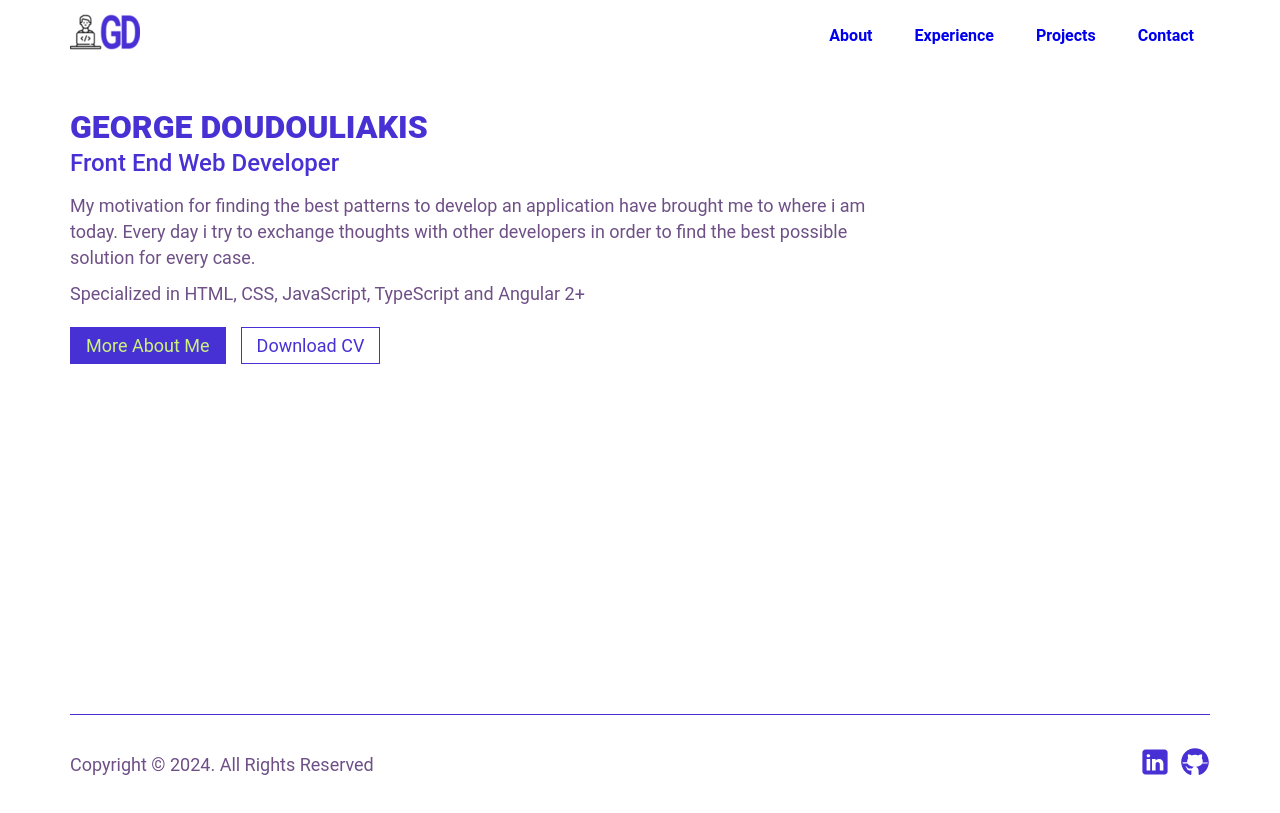
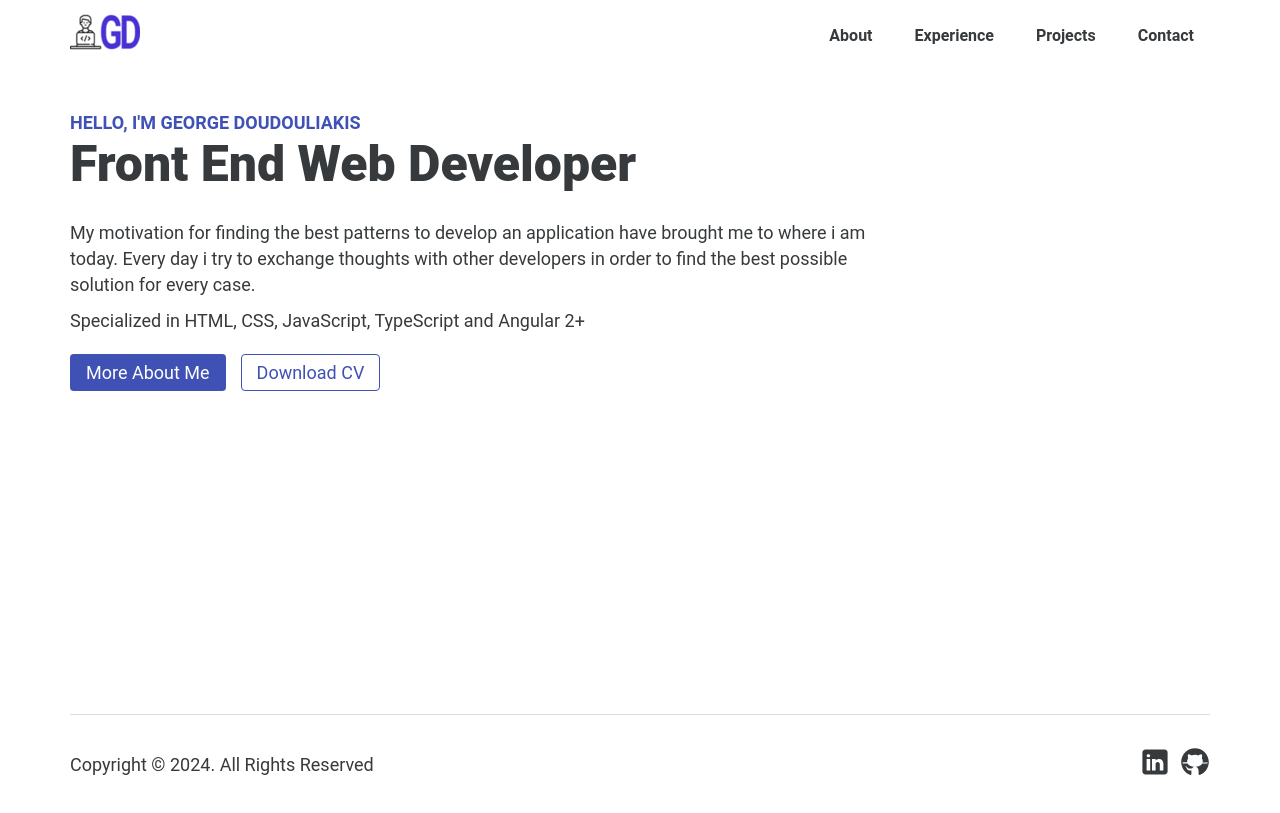
Before and after one commit to GeorgiosDoudouliakis/george-doudouliakis-dev, an Angular app: page / in a window 1280 px wide. Built offline with nearby package versions, Linux system fonts and the light colour scheme.

Commit message:
refactor: Change color variables, add new and change home intro styles

```diff
--- a/src/app/components/footer/footer.component.scss
+++ b/src/app/components/footer/footer.component.scss
@@ -5,7 +5,7 @@
       flex-direction: column;
       text-align: center;
       padding: 32px 0;
-      border-top: 1px solid var(--primary-color);
+      border-top: 1px solid var(--border-color);
 
       span,
       .social-media > a {
@@ -27,7 +27,7 @@
         }
 
         svg {
-          fill: var(--primary-color);
+          fill: var(--font-color);
         }
       }
 
--- a/src/app/components/mobile-navigation/mobile-navigation.component.scss
+++ b/src/app/components/mobile-navigation/mobile-navigation.component.scss
@@ -61,10 +61,9 @@
         font-weight: 600;
         text-align: center;
         padding: var(--main-padding);
-        color: var(--secondary-color);
+        color: var(--text-color);
 
         &.active-link {
-          color: var(--primary-color);
           background: var(--secondary-color);
         }
       }
--- a/src/app/components/non-mobile-navigation/non-mobile-navigation.component.scss
+++ b/src/app/components/non-mobile-navigation/non-mobile-navigation.component.scss
@@ -12,6 +12,8 @@
         position: relative;
         font-weight: 600;
         padding: var(--main-padding);
+        color: var(--font-color);
+        border-radius: 4px;
         transition: .4s ease-in-out;
 
         &::after {
@@ -22,12 +24,13 @@
           width: 100%;
           height: 0;
           background: var(--primary-color);
+          border-radius: 4px;
           z-index: -1;
           transition: .4s ease-in-out;
         }
 
         &:hover {
-          color: var(--secondary-color);
+          color: var(--text-color);
         }
 
         &:hover::after {
@@ -35,7 +38,7 @@
         }
 
         &.active-link {
-          color: var(--secondary-color);
+          color: var(--text-color);
           background: var(--primary-color);
         }
       }
--- a/src/app/pages/experience/components/experience-list-item/experience-list-item.component.scss
+++ b/src/app/pages/experience/components/experience-list-item/experience-list-item.component.scss
@@ -16,7 +16,7 @@
         font-weight: 600;
         padding: var(--main-padding);
         margin-bottom: 25px;
-        color: var(--secondary-color);
+        color: var(--text-color);
         background: var(--primary-color);
 
         @media(min-width: 768px) {
--- a/src/app/pages/home/components/home-intro/home-intro.component.html
+++ b/src/app/pages/home/components/home-intro/home-intro.component.html
@@ -1,8 +1,8 @@
 <div class="intro">
-  <h1>GEORGE DOUDOULIAKIS</h1>
-  <h2 gdTypeWriter="Front End Web Developer"></h2>
-  <p>My motivation for finding the best patterns to develop an application have brought me to where i am today. Every day i try to exchange thoughts with other developers in order to find the best possible solution for every case.</p>
-  <p>Specialized in HTML, CSS, JavaScript, TypeScript and Angular 2+</p>
+  <p class="intro-welcome-msg">HELLO, I'M GEORGE DOUDOULIAKIS</p>
+  <h1 gdTypeWriter="Front End Web Developer"></h1>
+  <p class="intro-text">My motivation for finding the best patterns to develop an application have brought me to where i am today. Every day i try to exchange thoughts with other developers in order to find the best possible solution for every case.</p>
+  <p class="intro-text">Specialized in HTML, CSS, JavaScript, TypeScript and Angular 2+</p>
   <div class="buttons-container">
     <button><a routerLink="about" class="primary-btn">More About Me</a></button>
     <a href="/assets/cv-pdf/DOUDOULIAKIS_GEORGIOS_CV.pdf" class="secondary-btn" target="_self" download>Download CV</a>
--- a/src/app/pages/home/components/home-intro/home-intro.component.scss
+++ b/src/app/pages/home/components/home-intro/home-intro.component.scss
@@ -10,29 +10,50 @@
       width: 70%;
     }
 
-    h1 {
-      font-weight: 900;
-      margin-bottom: 5px;
-      line-height: 34px;
+    p {
+      font-size: 18px;
     }
 
-    h2 {
-      font-weight: 500;
-      height: 34px;
-      margin-bottom: 10px;
+    .intro-welcome-msg {
+      font-weight: 700;
+      line-height: 25px;
+      color: var(--primary-color);
     }
 
-    p {
-      font-size: 18px;
+    h1 {
+      font-size: 23px;
+      font-weight: 900;
+      margin-bottom: 15px;
+      color: var(--font-color);
+      height: 32px;
+
+      @media(min-width: 450px) {
+        font-size: 28px;
+        height: 40px;
+      }
+
+      @media(min-width: 600px) {
+        font-size: 32px;
+        height: 45px;
+      }
+
+      @media(min-width: 768px) {
+        font-size: 45px;
+        height: 64px;
+      }
+
+      @media(min-width: 960px) {
+        font-size: 50px;
+        height: 70px;
+      }
+    }
+
+    .intro-text {
       color: var(--font-color);
       line-height: 26px;
 
-      &:first-of-type {
-        margin-bottom: 10px;
-      }
-
       &:last-of-type {
-        margin-bottom: 20px;
+        margin: 10px 0 20px 0;
       }
     }
 
--- a/src/styles.scss
+++ b/src/styles.scss
@@ -1,9 +1,11 @@
 /* Global Styles */
 :root {
-  --primary-color: #4831D4;
-  --secondary-color: #CCF381;
-  --font-color: #6e5087;
+  --primary-color: #3f51b5;
+  --secondary-color: #9c27b0;
+  --font-color: #373a3c;
   --body-color: #ffffff;
+  --text-color: #ffffff;
+  --border-color: #dcdcdc;
   --error-color: #D6002B;
   --main-padding: 8px 16px;
   --container-padding: 40px 0;
@@ -61,12 +63,12 @@ textarea:focus {
 
 .primary-btn {
   padding: var(--main-padding);
-  color: var(--secondary-color);
+  color: var(--text-color);
   background: var(--primary-color);
+  border-radius: 4px;
   transition: .4s ease-in-out;
 
   &:hover:not(:has(>a)) {
-    color: var(--primary-color);
     background: var(--secondary-color);
   }
 }
@@ -76,6 +78,7 @@ textarea:focus {
   color: var(--primary-color);
   outline: 1px solid var(--primary-color);
   outline-offset: -1px;
+  border-radius: 4px;
   transition: .4s ease-in-out;
 
   &:hover:not(:has(>a)) {
@@ -87,7 +90,7 @@ textarea:focus {
   font-weight: 600;
   font-size: 25px;
   text-align: center;
-  color: var(--secondary-color);
+  color: var(--text-color);
   background: var(--primary-color);
   padding: 15px 0;
   border-left: 10px solid var(--secondary-color);
```
